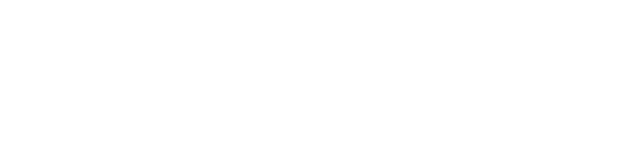
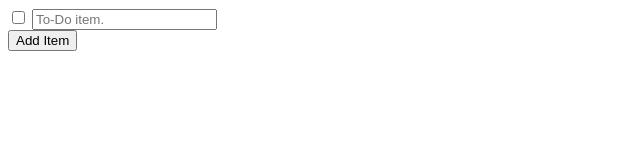
Before and after one commit to ezhou0/TODOS, a website: page index.html in a window 1280 px wide. Shown: the whole page, without its empty margins (0-640 px from the left). Drawn offline with Linux system fonts and the light colour scheme.

Commit message:
setup initial html landing

```diff
--- a/index.html
+++ b/index.html
@@ -9,6 +9,13 @@
     <script src="index.js"></script>
 </head>
 <body>
+    <div id="items">
+        <div class="item">
+            <input type="checkbox" class="item-completed">
+            <input type="text" class="item-description" placeholder="To-Do item.">
+        </div>
+        <button id="add">Add Item</button>
+    </div>
 
 </body>
 </html>
```
